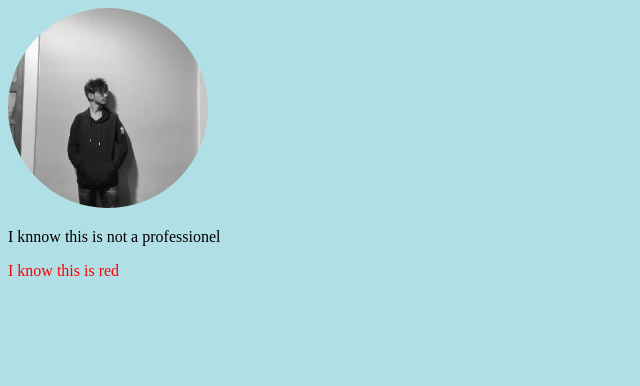
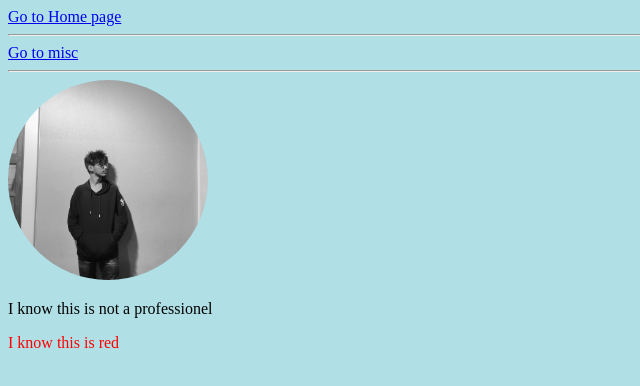
Before and after one commit to BadhriNadhBade/Web-Development, a plain HTML site: page HTML/about.html in a window 1280 px wide. Shown: the whole page, without its empty margins (0-640 px from the left). Drawn offline with Linux system fonts and the light colour scheme.

Commit message:
modified:   HTML/about.html 	modified:   HTML/index.html 	modified:   HTML/misc.html

```diff
--- a/HTML/about.html
+++ b/HTML/about.html
@@ -3,17 +3,21 @@
   <header>
     <style>
       img {
-            width:200px;
-            height:200px;
+        width: 200px;
+        height: 200px;
         border-radius: 50%;
       }
     </style>
 
     <title>about me</title>
   </header>
-    <body style="background-color:powderblue;">
-        <img src="/images/pic-1.jpg" alt="Image of Badhri Nadh" width="400" height="400">
-        <p style="color:black;">I knnow this is not a professionel </p>
-        <p style="color:red;">I know this is red</p>
+  <body style="background-color: powderblue">
+    <a href="index.html">Go to Home page</a>
+    <hr />
+    <a href="misc.html">Go to misc</a>
+    <hr />
+    <img src="/images/pic-1.jpg" alt="Image of me" width="400" height="400" />
+    <p style="color: black">I know this is not a professionel</p>
+    <p style="color: red">I know this is red</p>
   </body>
 </html>
```
Also changed, not shown: HTML/index.html (+5 -4 lines), HTML/misc.html (+4 -0 lines). Lines whose indentation alone changed are shown as unchanged.
